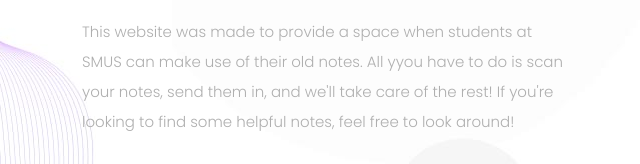
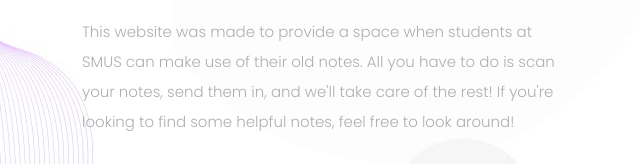
Before and after one commit to finlayhlannon/SMUSED, a plain HTML site: page index.html in a window 1280 px wide. Shown: the part 448-612 px from the top of the page, 0-640 px from the left. Drawn offline with Linux system fonts and the light colour scheme.

Commit message:
Update index.html

```diff
--- a/index.html
+++ b/index.html
@@ -76,7 +76,7 @@ https://templatemo.com/tm-568-digimedia
                   <div class="col-lg-12">
                     <h6>SMUSED Community</h6>
                     <h2>We collect and share used SMUS notes!</h2>
-                    <p>This website was made to provide a space when students at SMUS can make use of their old notes. All yyou have to do is scan your notes, send them in, and we'll take care of the rest! If you're looking to find some helpful notes, feel free to look around!</p>
+                    <p>This website was made to provide a space when students at SMUS can make use of their old notes. All you have to do is scan your notes, send them in, and we'll take care of the rest! If you're looking to find some helpful notes, feel free to look around!</p>
                   </div>
                   <div class="col-lg-12">
                     <div class="border-first-button scroll-to-section">
```
